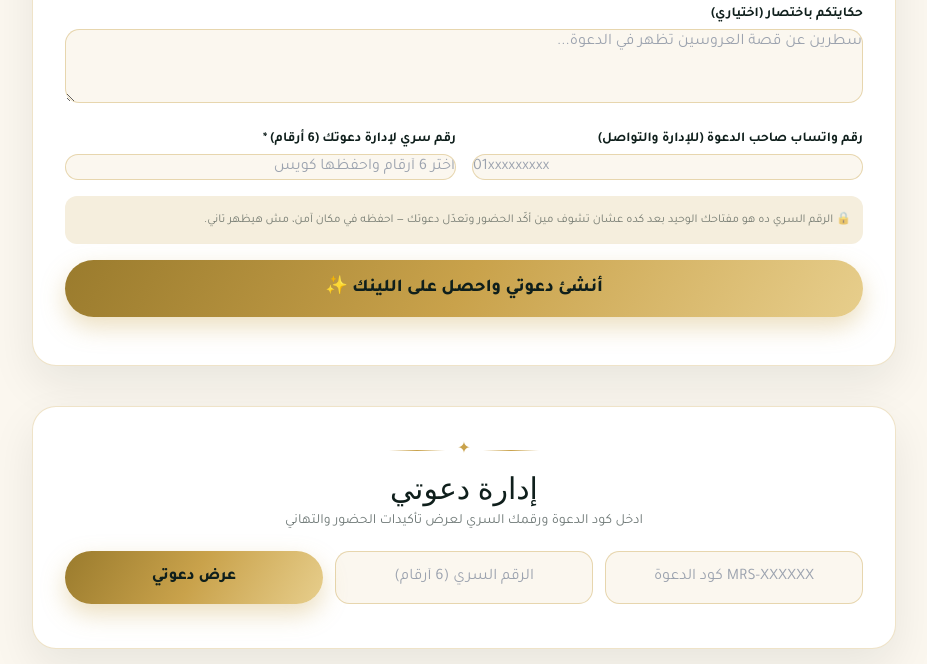
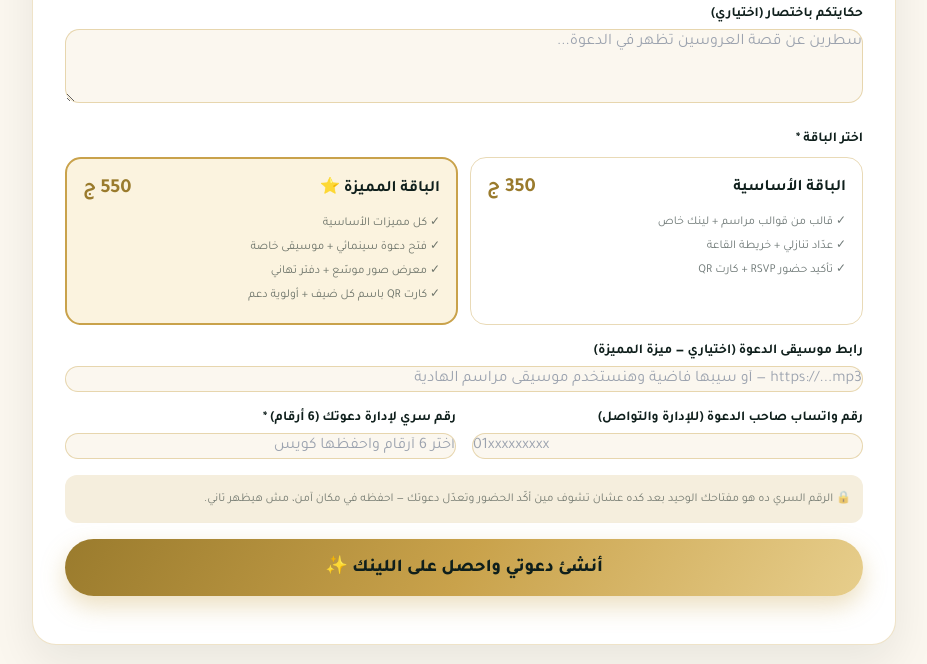
Before and after one commit to kimoo2020303050-lgtm/marasem, a plain HTML site: page index.html in a window 1280 px wide. Shown: the part 1700-2364 px from the top of the page, without its empty margins (176-1103 px from the left). Drawn offline with nearby package versions, Linux system fonts and the light colour scheme; a web font is replaced by a local one.

Commit message:
Update index.html

```diff
--- a/index.html
+++ b/index.html
@@ -80,6 +80,22 @@ tailwind.config={theme:{extend:{colors:{ivory:'#FBF7EF',cream:'#F5EEDD',gold:{DE
       <label><span>رابط صورة الواجهة (اختياري)</span><input name="heroImage" type="url" placeholder="https://..."></label>
       <label><span>روابط صور إضافية للمعرض (افصل بينها بفاصلة)</span><input name="galleryUrls" placeholder="https://... , https://..."></label>
       <label class="md:col-span-2"><span>حكايتكم باختصار (اختياري)</span><textarea name="story" rows="3" placeholder="سطرين عن قصة العروسين تظهر في الدعوة..."></textarea></label>
+      <div class="md:col-span-2">
+        <span class="text-sm font-bold block mb-2" style="font-size:.85rem;font-weight:700">اختر الباقة *</span>
+        <div class="grid md:grid-cols-2 gap-3">
+          <label class="!p-0 cursor-pointer"><input type="radio" name="package" value="basic" class="!w-auto" style="display:none">
+            <div class="pkg-card border rounded-2xl p-4 h-full" data-pkg="basic" style="border-color:rgba(201,162,75,.4)">
+              <div class="flex items-center justify-between"><b>الباقة الأساسية</b><b class="text-gold-dark text-xl">350 ج</b></div>
+              <ul class="text-xs leading-6 mt-2 text-ink/60"><li>✓ قالب من قوالب مراسم + لينك خاص</li><li>✓ عدّاد تنازلي + خريطة القاعة</li><li>✓ تأكيد حضور RSVP + كارت QR</li></ul>
+            </div></label>
+          <label class="!p-0 cursor-pointer"><input type="radio" name="package" value="premium" class="!w-auto" style="display:none" checked>
+            <div class="pkg-card border-2 rounded-2xl p-4 h-full" data-pkg="premium" style="border-color:#C9A24B;background:#FBF3DF">
+              <div class="flex items-center justify-between"><b>الباقة المميزة ⭐</b><b class="text-gold-dark text-xl">550 ج</b></div>
+              <ul class="text-xs leading-6 mt-2 text-ink/60"><li>✓ كل مميزات الأساسية</li><li>✓ فتح دعوة سينمائي + موسيقى خاصة</li><li>✓ معرض صور موسّع + دفتر تهاني</li><li>✓ كارت QR باسم كل ضيف + أولوية دعم</li></ul>
+            </div></label>
+        </div>
+      </div>
+      <label class="md:col-span-2"><span>رابط موسيقى الدعوة (اختياري — ميزة المميزة)</span><input name="musicUrl" type="url" placeholder="https://...mp3 — أو سيبها فاضية وهنستخدم موسيقى مراسم الهادية"></label>
       <label><span>رقم واتساب صاحب الدعوة (للإدارة والتواصل)</span><input name="creatorPhone" type="tel" placeholder="01xxxxxxxxx"></label>
       <label><span>رقم سري لإدارة دعوتك (6 أرقام) *</span><input required name="pin" inputmode="numeric" pattern="[0-9]{6}" maxlength="6" placeholder="اختر 6 أرقام واحفظها كويس"></label>
       <p class="md:col-span-2 text-xs text-ink/55 leading-6 bg-cream rounded-xl p-3">🔒 الرقم السري ده هو مفتاحك الوحيد بعد كده عشان تشوف مين أكّد الحضور وتعدّل دعوتك — احفظه في مكان آمن، مش هيظهر تاني.</p>
@@ -94,6 +110,7 @@ tailwind.config={theme:{extend:{colors:{ivory:'#FBF7EF',cream:'#F5EEDD',gold:{DE
       <p class="text-cream/70 text-sm mt-2">ده اللينك الخاص بدعوتك — شاركه مع معازيمك واتساب:</p>
       <div class="bg-white/10 rounded-xl px-4 py-3 mt-3 font-bold break-all text-gold-light" id="sLink" dir="ltr"></div>
       <div id="sQr" class="bg-white rounded-2xl p-3 w-[168px] h-[168px] mx-auto mt-4 flex items-center justify-center"></div>
+      <p class="text-sm mt-3">الباقة: <b id="sPackage" class="text-gold-light"></b></p>
       <p class="text-xs text-cream/60 mt-3">كود الدعوة: <b id="sCode" class="text-gold-light"></b> • لإرسال دعوة باسم ضيف معين زوّد في آخر اللينك: <span dir="ltr">?to=اسم+الضيف</span> — لو اللينك فيه ?id أصلاً استخدم &amp;to= بدل ?to</p>
       <div class="flex gap-3 justify-center mt-5 flex-wrap">
         <button class="btn-gold !py-2.5" id="copyLinkBtn">نسخ اللينك</button>
@@ -128,7 +145,7 @@ tailwind.config={theme:{extend:{colors:{ivory:'#FBF7EF',cream:'#F5EEDD',gold:{DE
 <script>
 /* ============ إعدادات المنصة ============ */
 const PLATFORM = {
-  APPS_SCRIPT_URL: "PUT_YOUR_PLATFORM_APPS_SCRIPT_WEB_APP_URL_HERE",
+  APPS_SCRIPT_URL: "https://script.google.com/macros/s/AKfycbzBOxkgtkO_6F9ZqwLAEuCfldy6_i3F3rpkYuXXB0GsIeYvWL1Yyt14QIiHnKOuM7tuog/exec",
   INVITE_PAGE: "invite.html"
 };
 function scriptReady(){ return PLATFORM.APPS_SCRIPT_URL && !PLATFORM.APPS_SCRIPT_URL.startsWith("PUT_"); }
@@ -171,6 +188,9 @@ function chooseTpl(id,scroll){
   if(scroll) document.querySelector("#create").scrollIntoView({behavior:"smooth"});
 }
 renderTemplates();
+document.querySelectorAll('input[name="package"]').forEach(r=>r.addEventListener("change",()=>{
+  document.querySelectorAll(".pkg-card").forEach(c=>{ const on=c.dataset.pkg===r.value&&r.checked; c.style.borderColor=on?"#C9A24B":"rgba(201,162,75,.4)"; c.style.background=on?"#FBF3DF":""; });
+}));
 
 /* ============ توليد الكود والرابط ============ */
 function genCode(){
@@ -196,7 +216,7 @@ $("#createForm").addEventListener("submit", async e=>{
     venueName:fd.get("venueName"), venueAddress:fd.get("venueAddress"),
     mapsUrl, mapsEmbed: mapsUrl ? "" : "https://www.google.com/maps?q="+encodeURIComponent((fd.get("venueName")||"")+" "+(fd.get("venueAddress")||""))+"&output=embed",
     heroImage:fd.get("heroImage"), galleryUrls:fd.get("galleryUrls"),
-    story:fd.get("story"), creatorPhone:fd.get("creatorPhone"),
+    story:fd.get("story"), creatorPhone:fd.get("creatorPhone"), package:fd.get("package")||"basic", musicUrl:fd.get("musicUrl"),
     createdAt:new Date().toISOString()
   };
   let local=false;
@@ -211,6 +231,7 @@ $("#createForm").addEventListener("submit", async e=>{
 });
 function showSuccess(inv, local){
   const url=inviteUrl(inv.code);
+  const PKGS={basic:"الأساسية — 350 ج",premium:"المميزة — 550 ج"}; $("#sPackage").textContent = PKGS[inv.package]||inv.package||"";
   $("#sNames").textContent = `${inv.groomName} & ${inv.brideName}`;
   $("#sLink").textContent=url; $("#sCode").textContent=inv.code;
   $("#openInvite").href=url;
```
